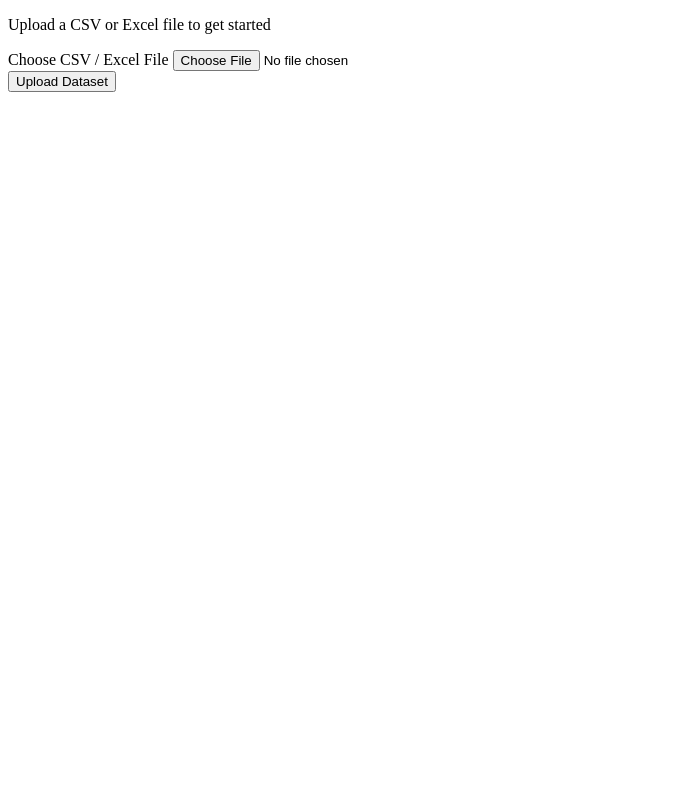
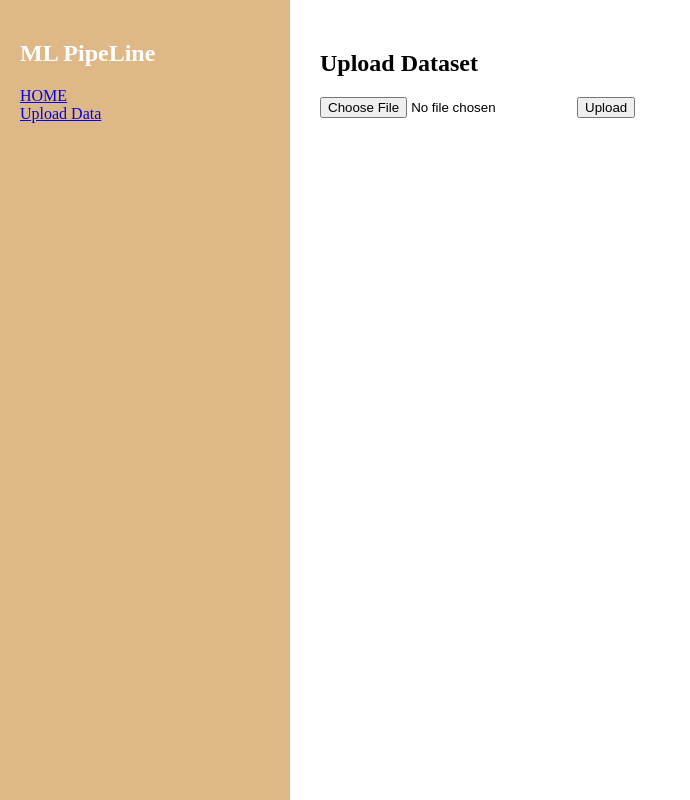
Before and after one commit to 2500030296-ashu/ML_PBL, a Flask app: template templates/Upload.html in a window 1280 px wide. Shown: the whole page, without its empty margins (0-690 px from the left). Run offline with Flask 3, Linux system fonts and the light colour scheme; the template is opened without the code that fills it, so the values that code supplies are empty.

Commit message:
init-commit

```diff
--- a/app.py
+++ b/app.py
@@ -1,17 +1,43 @@
-from flask import Flask
-from flask import render_template
-from flask import request
-from flask import redirect
-from flask import url_for
-from flask import session
+from flask import Flask, render_template, request, redirect, url_for, session
 import os
 from werkzeug.utils import secure_filename
 
 app = Flask(__name__)
-app
-@app.route('/')
-def index():
-    return render_template('index.html')
 
-if __name__ == '__main__':
+app.config["UPLOAD_FOLDER"] = "uploads"
+
+
+@app.route("/")
+def home():
+    return render_template("index.html")
+
+
+@app.route("/upload", methods=["GET", "POST"])
+def upload():
+    if request.method == "POST":
+
+        if "dataset" not in request.files:
+            return render_template("upload.html", error="Please upload a dataset.")
+
+        file = request.files["dataset"]
+
+        if file.filename == "":
+            return render_template("upload.html", error="No file selected.")
+
+        filename = secure_filename(file.filename)
+
+        os.makedirs(app.config["UPLOAD_FOLDER"], exist_ok=True)
+        file.save(os.path.join(app.config["UPLOAD_FOLDER"], filename))
+
+        return redirect(url_for("summary"))
+
+    return render_template("upload.html")
+
+
+@app.route("/summary")
+def summary():
+    return render_template("summary.html")
+
+
+if __name__ == "__main__":
     app.run(debug=True)
--- /dev/null
+++ b/static/css/style.css
@@ -0,0 +1,20 @@
+.wrapper{
+    display:flex;
+    height:100vh;
+}
+
+body{
+    margin:0;
+}
+
+.content{
+    flex:1;
+    padding:30px;
+
+}
+.sidebar{
+    width:250px;
+    background:burlywood;
+    color:white;
+    padding:20px;
+}
--- a/templates/Upload.html
+++ b/templates/Upload.html
@@ -1,18 +1,17 @@
-<!DOCTYPE html>
-<html lang="en">
-<head>
-    <meta charset="UTF-8">
-    <title>Student Placement</title>
-</head>
-<body>
-<div class = "container">
-    <p class="text-muted"> Upload a CSV or Excel file to get started</p>
-</div>
-<form method = "POST" enctype="multipart/form-data" class="upload-form">
-     <label for ="dataset" class="form-label"> Choose CSV / Excel File</label>
-   <input type="file" class="form-control" id="dataset" name="dataset" accept=".csv,.xlsx,.xls" required>
+{% extends "base.html" %}
+
+{% block title %}
+Upload Dataset
+{% endblock %}
+
+{% block content %}
+
+<h2>Upload Dataset</h2>
+
+<form action="{{ url_for('upload') }}" method="POST" enctype="multipart/form-data">
+    <input type="file" name="dataset" required>
+    <button type="submit">Upload</button>
 </form>
-<button>Upload Dataset</button>
 
-</body>
-</html>
+
+{% endblock %}
--- /dev/null
+++ b/templates/base.html
@@ -0,0 +1,45 @@
+<!DOCTYPE html>
+<html lang="en">
+<head>
+    <meta charset="UTF-8">
+    <link rel="stylesheet"
+      href="{{ url_for('static', filename='css/style.css') }}">
+    <title>ML Student Placement Prediction </title>
+</head>
+
+
+<body>
+<div class="wrapper">
+   <!-- Left Menu -->
+    <aside class="sidebar">
+
+        <h2>ML PipeLine </h2>
+
+        <a href="{{ url_for('home') }}">
+            <i class="bi bi-house"></i>
+            HOME
+        </a>
+       <br>
+        <a href="{{ url_for('upload') }}">
+            <i class="bi bi-house"></i>
+            Upload Data
+        </a>
+    </aside>
+
+
+
+   <!-- right Menu -->
+
+
+    <main class="content">
+
+        {% block content %}
+
+        {% endblock %}
+
+    </main>
+
+</div>
+
+</body>
+</html>
```
Also changed, not shown: templates/Summary.html (+12 -9 lines), templates/index.html (+29 -10 lines).
